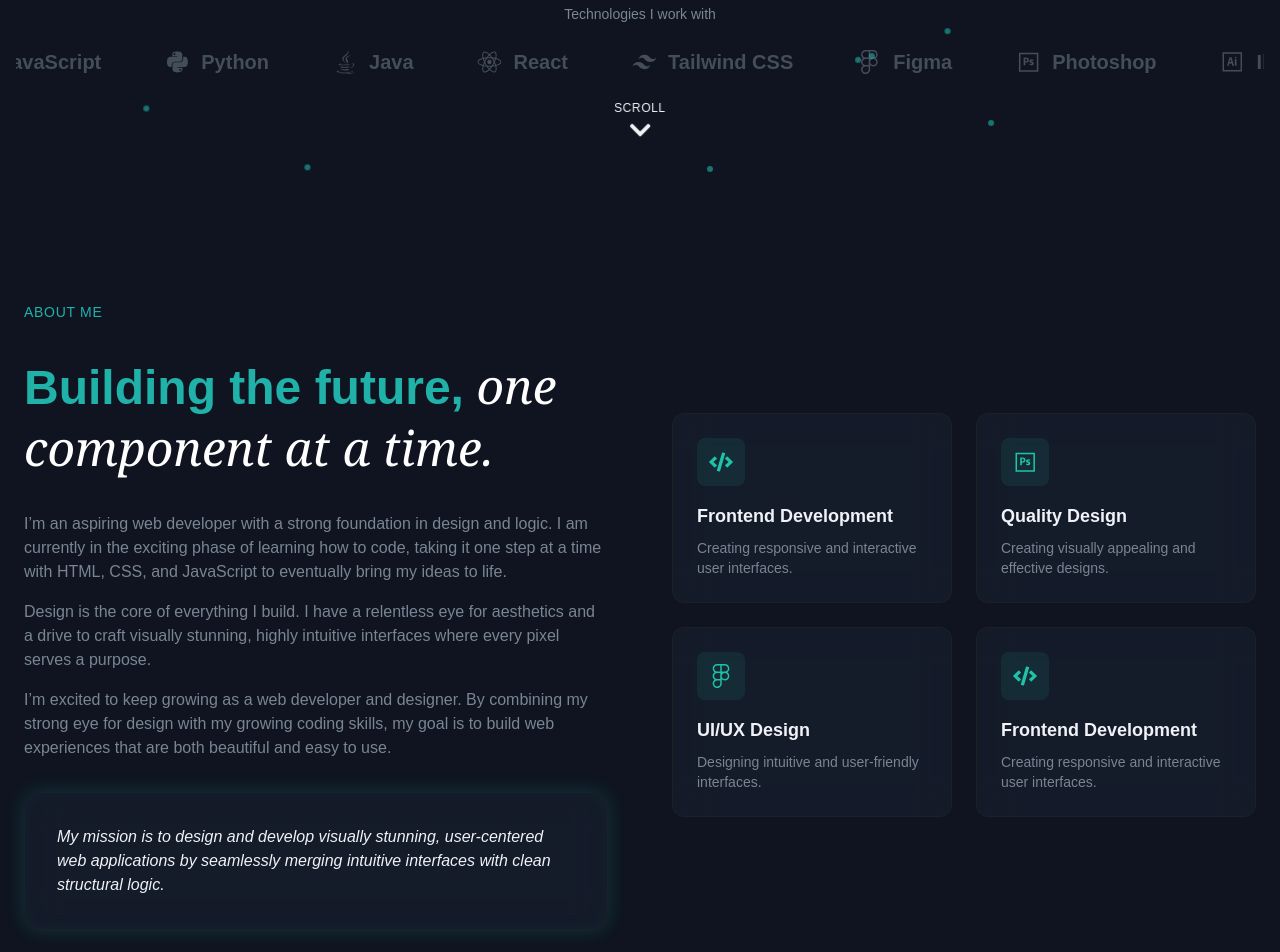
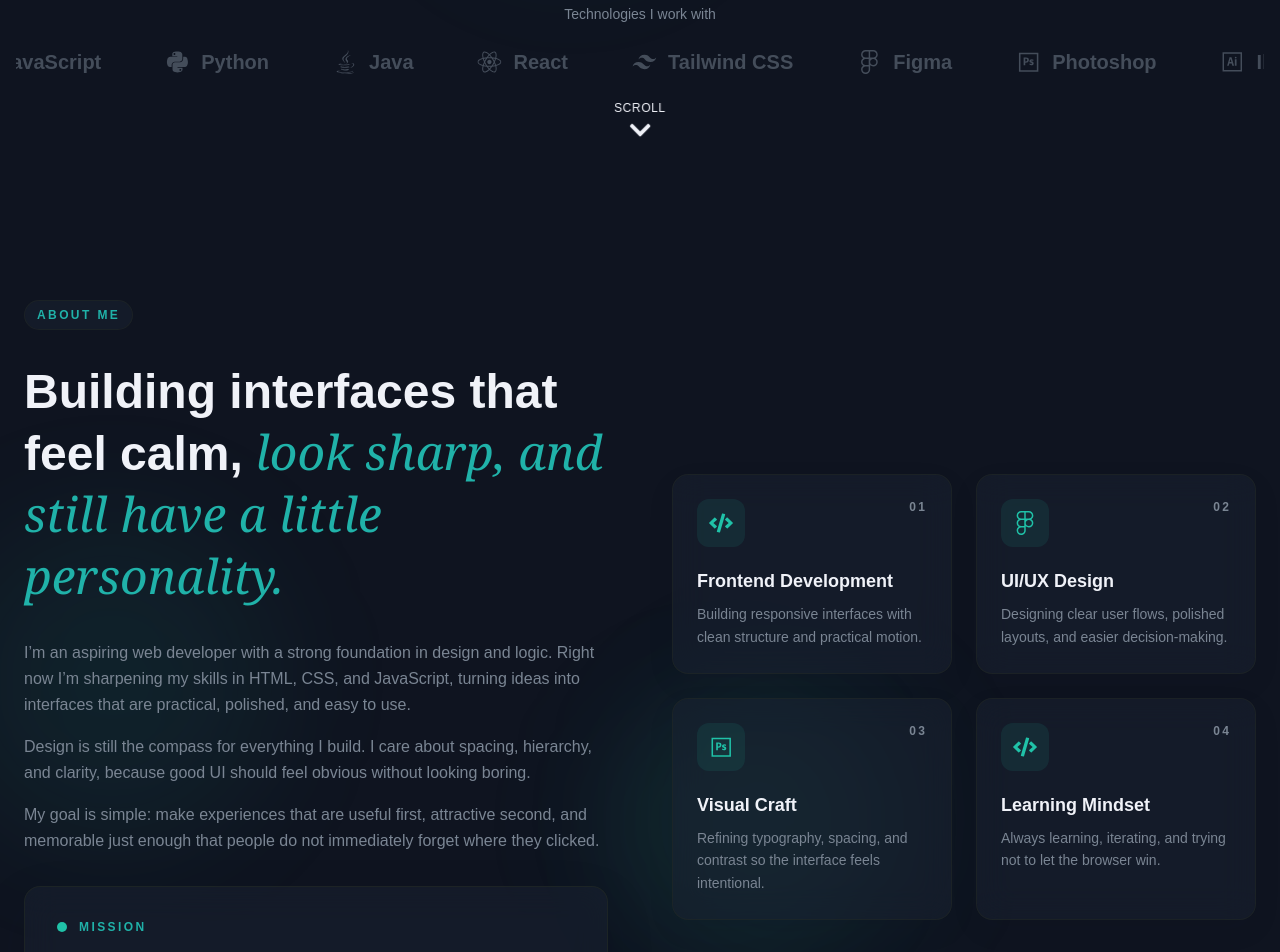
Before and after one commit to essrosall/Personal-Portfolio, a React app: page / in a window 1280 px wide. Shown: the part 840-1792 px from the top of the page. Built offline with nearby package versions, Linux system fonts and the light colour scheme; the HTML template or start-up script is replaced by a standard one.

Commit message:
"Add background glows to all sections for a more cohesive design and visual interest."

```diff
--- a/src/sections/About.jsx
+++ b/src/sections/About.jsx
@@ -5,78 +5,102 @@ const highlights = [
     {
         Icon: FaCode,
         title: "Frontend Development",
-        description: "Creating responsive and interactive user interfaces."
-    },
-    {
-        Icon: DiPhotoshop,
-        title: "Quality Design",
-        description: "Creating visually appealing and effective designs."
+        description: "Building responsive interfaces with clean structure and practical motion.",
     },
     {
         Icon: FaFigma,
         title: "UI/UX Design",
-        description: "Designing intuitive and user-friendly interfaces."
+        description: "Designing clear user flows, polished layouts, and easier decision-making.",
+    },
+    {
+        Icon: DiPhotoshop,
+        title: "Visual Craft",
+        description: "Refining typography, spacing, and contrast so the interface feels intentional.",
     },
     {
         Icon: FaCode,
-        title: "Frontend Development",
-        description: "Creating responsive and interactive user interfaces."
+        title: "Learning Mindset",
+        description: "Always learning, iterating, and trying not to let the browser win.",
     },
 ];
 
 export const About = () => {
     return (
         <section id="about" className="py-32 relative overflow-hidden">
+            <div className="absolute top-1/3 left-[-3rem] w-80 h-80 bg-[var(--color-primary)]/8 rounded-full blur-3xl pointer-events-none" />
+            <div className="absolute top-1/2 right-1/3 w-64 h-64 bg-[var(--color-primary)]/6 rounded-full blur-3xl pointer-events-none" />
+            <div className="absolute bottom-1/4 left-1/2 w-72 h-72 bg-[var(--color-primary)]/7 rounded-full blur-3xl pointer-events-none" />
+
             <div className="container mx-auto px-6 relative z-10">
                 <div className="grid lg:grid-cols-2 gap-16 items-center">
+                    <div className="space-y-8 max-w-2xl">
+                        <div className="animate-fade-in">
+                            <span className="inline-flex items-center gap-2 px-3 py-1.5 rounded-full glass text-[var(--color-secondary-foreground)] text-xs font-semibold tracking-[0.2em] uppercase">
+                                About Me
+                            </span>
+                        </div>
 
-                    {/* Left Column */}
-                    <div className="space-y-8">
-                        <div className="animate-fade-in">
-                            <span className="text-[var(--color-secondary-foreground)] text-sm font-medium tracking-wider uppercase">
-                                About Me</span>
-                        </div>
-                        <h2 className="text-4xl md:text-5xl font-bold leading-tight animate-fade-in animation-delay-100 text-[var(--color-secondary-foreground)]">
-                            Building the future,
-                            <span className="font-serif italic font-normal text-white">
-                                {" "}
-                                one component at a time.
+                        <h2 className="text-4xl md:text-5xl font-bold leading-tight animate-fade-in animation-delay-100 text-[var(--color-foreground)]">
+                            Building interfaces that feel calm,
+                            <span className="font-serif italic font-normal text-[var(--color-secondary-foreground)]">
+                                {" "}look sharp, and still have a little personality.
                             </span>
                         </h2>
 
-                        <div className="space-y-4 text-[var(--color-muted-foreground)] animate-fade-in animate-delay-200">
+                        <div className="space-y-4 text-[var(--color-muted-foreground)] animate-fade-in animation-delay-200 leading-relaxed">
                             <p>
-                                I’m an aspiring web developer with a strong foundation in design and logic. I am currently in the exciting phase of learning how to code, taking it one step at a time with HTML, CSS, and JavaScript to eventually bring my ideas to life.</p>
+                                I’m an aspiring web developer with a strong foundation in design and logic. Right now I’m sharpening my skills in HTML, CSS, and JavaScript, turning ideas into interfaces that are practical, polished, and easy to use.
+                            </p>
                             <p>
-                                Design is the core of everything I build. I have a relentless eye for aesthetics and a drive to craft visually stunning, highly intuitive interfaces where every pixel serves a purpose.                    </p>
+                                Design is still the compass for everything I build. I care about spacing, hierarchy, and clarity, because good UI should feel obvious without looking boring.
+                            </p>
                             <p>
-                                I’m excited to keep growing as a web developer and designer. By combining my strong eye for design with my growing coding skills, my goal is to build web experiences that are both beautiful and easy to use.                    </p>
-
+                                My goal is simple: make experiences that are useful first, attractive second, and memorable just enough that people do not immediately forget where they clicked.
+                            </p>
                         </div>
 
-                        <div className="glass rounded-2xl p-8 glow-border animate-fade-in animation-delay-400">
-                            <p className="text-md font-sm italic text-[var(--color-foreground)]">
-                                My mission is to design and develop visually stunning, user-centered web applications by seamlessly merging intuitive interfaces with clean structural logic.                    </p>
+                        <div className="glass rounded-2xl p-8 border border-[var(--color-border)]/60 shadow-[0_18px_50px_rgba(15,20,32,0.12)] animate-fade-in animation-delay-400">
+                            <div className="flex items-center gap-3 mb-4">
+                                <span className="w-2.5 h-2.5 rounded-full bg-[var(--color-primary)]" />
+                                <span className="text-xs uppercase tracking-[0.2em] text-[var(--color-secondary-foreground)] font-semibold">
+                                    Mission
+                                </span>
+                            </div>
+                            <p className="text-md italic text-[var(--color-foreground)] leading-relaxed">
+                                My mission is to design and develop web experiences that are clean, user-centered, and just witty enough to make the interface feel human instead of corporate wallpaper.
+                            </p>
+                            <p className="mt-3 text-sm text-[var(--color-muted-foreground)]">
+                                Think of it as serious structure with a light sense of humor.
+                            </p>
                         </div>
                     </div>
 
-                    {/*Right Column*/}
                     <div className="grid sm:grid-cols-2 gap-6">
                         {highlights.map((item, idx) => (
                             <div
                                 key={idx}
-                                className="glass rounded-xl p-6 animate-fade-in"
-                                style={{ animationDelay: '${(idx + 1) * 100}ms' }}>
-                                <div className="w-12 h-12 rounded-lg bg-[var(--color-primary)]/10 flex items-center justify-center mb-4 hover:bg-[var(--color-primary)]/20">
-                                    <item.Icon className="w-6 h-6 text-[var(--color-primary)]" />
+                                className="group glass rounded-2xl p-6 border border-[var(--color-border)]/50 hover:border-[var(--color-primary)]/30 transition-all duration-300 animate-fade-in shadow-[0_10px_30px_rgba(15,20,32,0.06)]"
+                                style={{ animationDelay: `${(idx + 1) * 120}ms` }}
+                            >
+                                <div className="flex items-start justify-between gap-4 mb-5">
+                                    <div className="w-12 h-12 rounded-xl bg-[var(--color-primary)]/10 flex items-center justify-center group-hover:bg-[var(--color-primary)]/15 transition-colors">
+                                        <item.Icon className="w-6 h-6 text-[var(--color-primary)]" />
+                                    </div>
+                                    <span className="text-xs font-semibold uppercase tracking-[0.18em] text-[var(--color-muted-foreground)]">
+                                        0{idx + 1}
+                                    </span>
                                 </div>
-                                <h3 className="text-lg font-semibold mb-2">{item.title}</h3>
-                                <p className="text-sm text-[var(--color-muted-foreground)]">{item.description}</p>
-
+                                <h3 className="text-lg font-semibold mb-2 text-[var(--color-foreground)] group-hover:text-[var(--color-primary)] transition-colors">
+                                    {item.title}
+                                </h3>
+                                <p className="text-sm text-[var(--color-muted-foreground)] leading-relaxed">
+                                    {item.description}
+                                </p>
                             </div>
                         ))}
                     </div>
                 </div>
             </div>
-        </section>);
+        </section>
+    );
 };
--- a/src/sections/Experience.jsx
+++ b/src/sections/Experience.jsx
@@ -26,8 +26,12 @@ export const Experience = () => {
         <section
             id="experience"
             className="py-32 relative overflow-hidden">
-            <div className="absolute top-1/2 left-1/4 w-96 h-96 bg-[var(--color-primary)]/5 rounded-full blur-3xl -translate-y-1/2"
+            <div className="absolute top-1/2 left-1/4 w-96 h-96 bg-[var(--color-primary)]/5 rounded-full blur-3xl -translate-y-1/2 pointer-events-none"
             />
+            <div className="absolute bottom-1/4 right-1/4 w-96 h-96 bg-[var(--color-primary)]/5 rounded-full blur-3xl -translate-y-1/2 pointer-events-none"
+            />
+            <div className="absolute top-1/3 right-[-2rem] w-80 h-80 bg-[var(--color-primary)]/6 rounded-full blur-3xl pointer-events-none" />
+            <div className="absolute bottom-1/2 left-0 w-72 h-72 bg-[var(--color-primary)]/7 rounded-full blur-3xl pointer-events-none" />
 
             <div className="container mx-auto px-6 relative z-10">
 
--- a/src/sections/Hero.jsx
+++ b/src/sections/Hero.jsx
@@ -38,17 +38,7 @@ export const Hero = () => {
   const [isDeleting, setIsDeleting] = useState(false);
   const [roleIndex, setRoleIndex] = useState(0);
 
-  const greenDots = useMemo(
-    () =>
-      Array.from({ length: 30 }, (_, i) => ({
-        id: i,
-        left: `${Math.random() * 100}%`,
-        top: `${Math.random() * 100}%`,
-        duration: `${15 + Math.random() * 25}s`,
-        delay: `${Math.random() * 10}s`,
-      })),
-    []
-  );
+
 
   useEffect(() => {
     const currentRole = roles[roleIndex % roles.length];
@@ -83,22 +73,10 @@ export const Hero = () => {
 
   return (
     <section id="home" className="relative min-h-screen flex items-center overflow-hidden">
-      {/*Green Dots*/}
-      <div>
-        {greenDots.map((dot) => (
-          <div
-            key={dot.id}
-            className="absolute w-1.5 h-1.5 rounded-full opacity-60"
-            style={{
-              backgroundColor: "#20b2a6",
-              left: dot.left,
-              top: dot.top,
-              animation: `slowdrift ${dot.duration} ease-in-out infinite`,
-              animationDelay: dot.delay,
-            }}
-          />
-        ))}
-      </div>
+      <div className="absolute top-[-2rem] left-[-5rem] w-[500px] h-[500px] bg-[var(--color-primary)]/8 rounded-full blur-3xl pointer-events-none" />
+      <div className="absolute bottom-1/3 right-[-3rem] w-96 h-96 bg-[var(--color-primary)]/8 rounded-full blur-3xl pointer-events-none" />
+      <div className="absolute top-1/2 left-1/3 w-72 h-72 bg-[var(--color-primary)]/6 rounded-full blur-3xl pointer-events-none" />
+      <div className="absolute top-1/4 right-1/4 w-80 h-80 bg-[var(--color-primary)]/7 rounded-full blur-3xl pointer-events-none" />
 
       {/*Content*/}
       <div className="container mx-auto px-4 pt-32 pb-20 relative z-10">
--- a/src/sections/Projects.jsx
+++ b/src/sections/Projects.jsx
@@ -26,8 +26,10 @@ export const Projects = () => {
   return (
     <section id="projects" className="py-32 relative overflow-hidden">
       {/*BG Glows*/}
-      <div className="absolute top-1/4 right-0 w-96 h-96 bg-[var(--color-primary)]/5 rounded-full blur-3xl" />
-      <div className="absolute bottom-1/4 left-0 w-64 h-64 bg-[var(--color-highlight)]/5 rounded-full blur-3xl" />
+      <div className="absolute top-1/4 right-0 w-96 h-96 bg-[var(--color-primary)]/5 rounded-full blur-3xl pointer-events-none" />
+      <div className="absolute bottom-1/3 left-1/3 w-80 h-80 bg-[var(--color-primary)]/6 rounded-full blur-3xl pointer-events-none" />
+      <div className="absolute top-1/2 right-1/4 w-72 h-72 bg-[var(--color-primary)]/5 rounded-full blur-3xl pointer-events-none" />
+
       <div className="container mx-auto px-6 relative z-10">
         {/*Section Header*/}
         <div className="text-center mx-auto max-w-3xl mb-16">
```
Also changed, not shown: src/sections/CertnBadge.jsx (+68 -9 lines), src/sections/Contact.jsx (+4 -4 lines).
